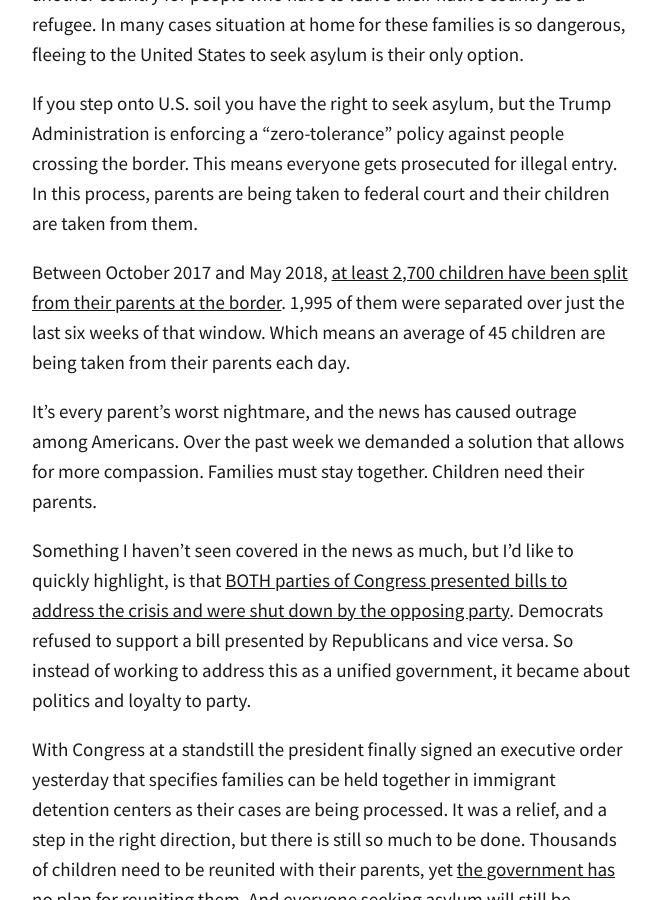
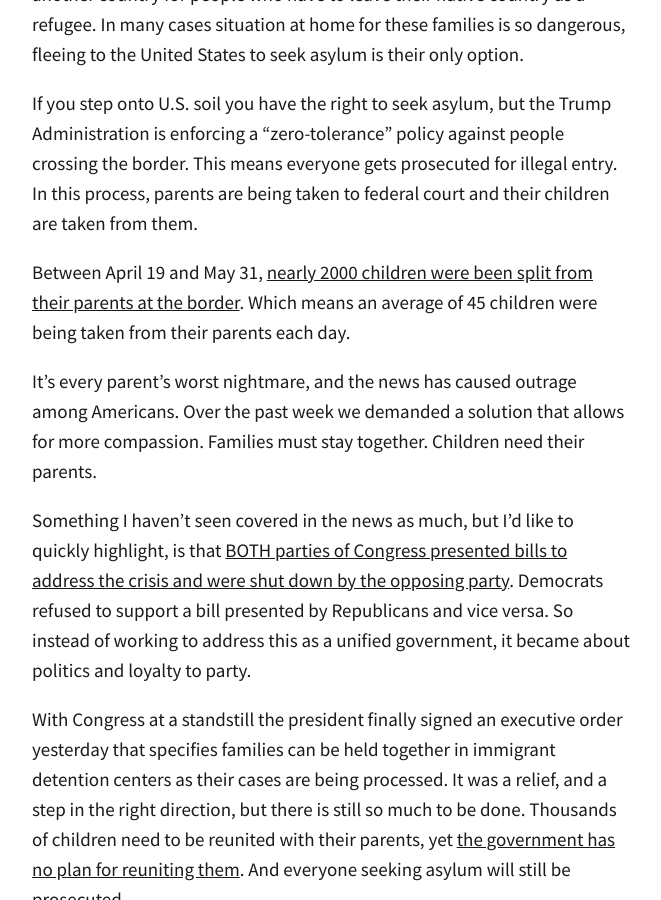
Before and after one commit to totiffany/totiffany.github.io, a Jekyll site: the page built from _posts/2018-06-20-Reuniting-Families-At-The-Border.md, in a window 1280 px wide and 900 px high, scrolled down 822 px. Shown: the whole window, without its empty margins (308-969 px from the left). Built offline with Jekyll 4.4.1, drawn with Linux system fonts in a browser that asks for light colours; our own code applies the rules of GitHub Pages for plain Markdown files; comment, search, counter and statistics services are not loaded.

Commit message:
Update 2018-06-20-Reuniting-Families-At-The-Border.md

```diff
--- a/_posts/2018-06-20-Reuniting-Families-At-The-Border.md
+++ b/_posts/2018-06-20-Reuniting-Families-At-The-Border.md
@@ -17,7 +17,7 @@ The majority of people we are hearing about crossing the border are seeking asyl
 
 If you step onto U.S. soil you have the right to seek asylum, but the Trump Administration is enforcing a "zero-tolerance" policy against people crossing the border. This means everyone gets prosecuted for illegal entry. In this process, parents are being taken to federal court and their children are taken from them.
 
-Between October 2017 and May 2018, [at least 2,700 children have been split from their parents at the border](https://www.vox.com/2018/6/11/17443198/children-immigrant-families-separated-parents). 1,995 of them were separated over just the last six weeks of that window. Which means an average of 45 children are being taken from their parents each day.
+Between April 19 and May 31, [nearly 2000 children were been split from their parents at the border](https://www.npr.org/2018/06/16/620451012/dhs-nearly-2-000-children-separated-from-adults-at-border-in-six-weeks). Which means an average of 45 children were being taken from their parents each day.
 
 It's every parent's worst nightmare, and the news has caused outrage among Americans. Over the past week we demanded a solution that allows for more compassion. Families must stay together. Children need their parents.
 
```
